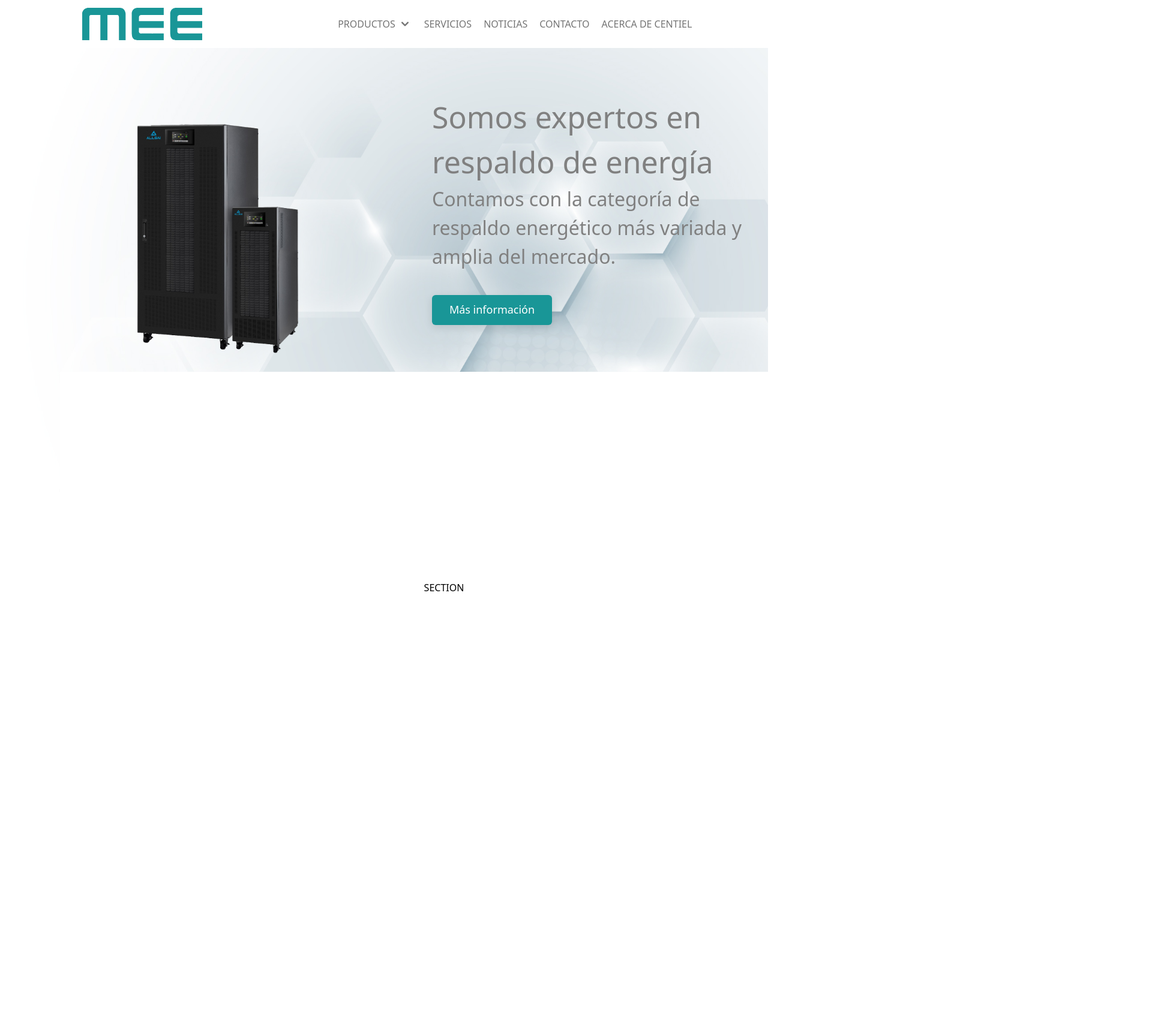
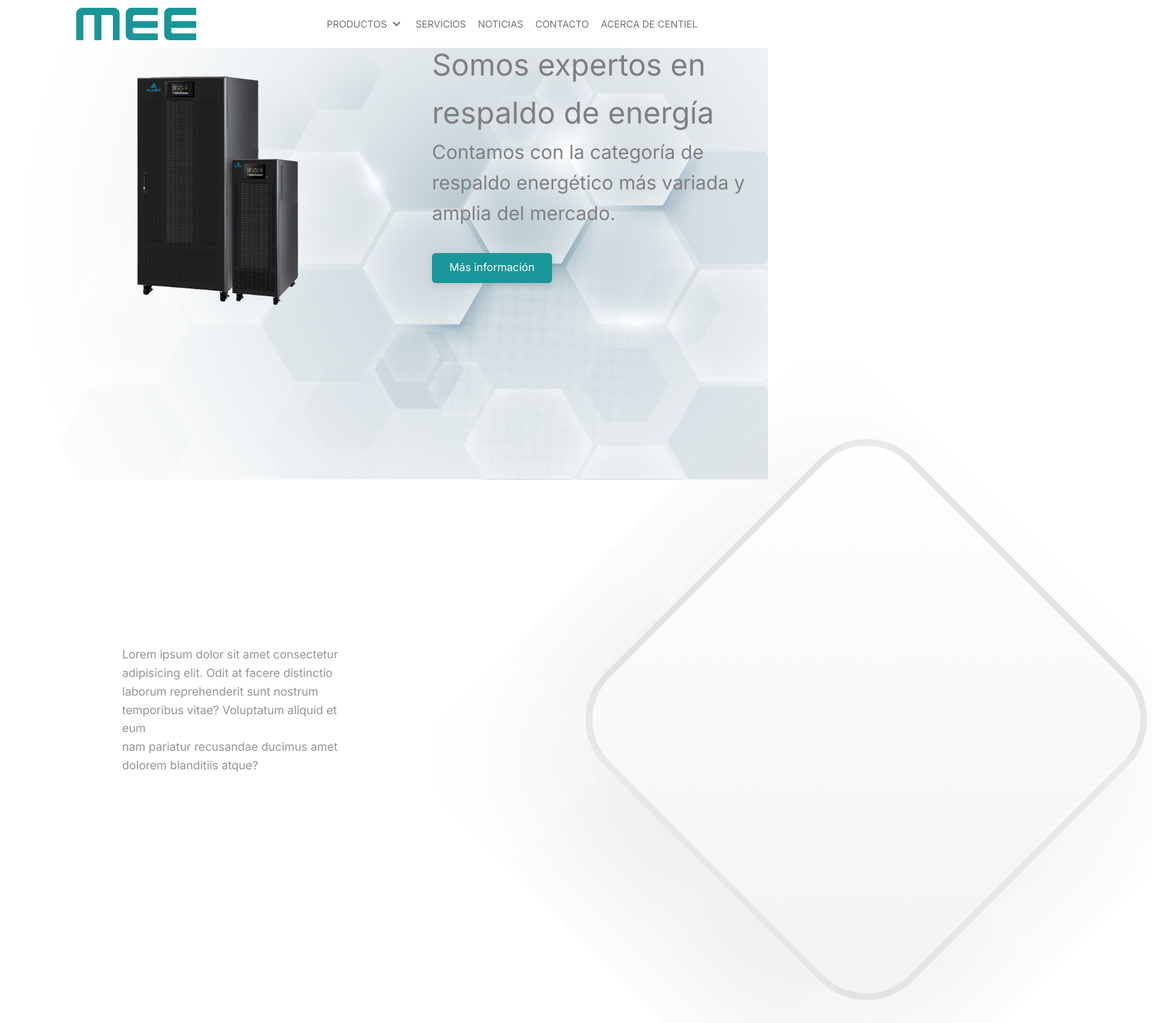
Before and after one commit to Gitbertod/meelatam, a React (Vite) app: page / in a window 1280 px wide. Shown: the top 1706 px of the page at 60% size, 1920 px wide, since content can reach past the window. Before the commit the page ends 1340 px from the top, so only its background shows below. Built offline with nearby package versions, Linux system fonts and the light colour scheme.

Commit message:
working on animation of section component

```diff
--- a/components/container/Container.jsx
+++ b/components/container/Container.jsx
@@ -2,7 +2,6 @@
 import React, { useRef } from "react";
 import styles from "./Container.module.css";
 import Hero from "../hero/Hero";
-import SectionComponent from "../sectionComponent/SectionComponent";
 import gsap from "gsap";
 import { useGSAP } from "@gsap/react";
 
@@ -32,7 +31,7 @@ const Container = () => {
   return (
     <div ref={bgContainerRef} className={styles.container}>
       <Hero ref={heroRef} />
-      <SectionComponent />
+
     </div>
   );
 };
--- a/components/container/Container.module.css
+++ b/components/container/Container.module.css
@@ -1,7 +1,9 @@
 .container {
   background-image: url('/bg.jpg');
-  background-size: cover;
+  background-size:cover;
   background-position: center;
-  height: 100vh;
-  width: 100%;
+  background-repeat:repeat-y;
+  height: 100vh; /* puedes usar 100dvh si solo quieres altura del viewport visual */
+  width: 100vw;
+   /* evita barras si hay animaciones de scale */
 }
--- a/components/drawer/DrawerNavbar.jsx
+++ /dev/null
@@ -1,42 +0,0 @@
-import React from "react";
-import { useState } from 'react';
-import { Button, Drawer, Radio, Space } from "antd";
-
-const DrawerNavbar = () => {
-  const [open, setOpen] = useState(false);
-  const [placement, setPlacement] = useState("top");
-  const showDrawer = () => {
-    setOpen(true);
-  };
-  const onClose = () => {
-    setOpen(false);
-  };
-  const onChange = (e) => {
-    setPlacement(e.target.value);
-  };
-  return (
-    <>
-      <Space>
-          <Button type="primary" onClick={showDrawer}>
-            Productos
-          </Button>
-        <Radio.Group value={placement} onChange={onChange}>
-        </Radio.Group>
-      </Space>
-      <Drawer
-        title="Basic Drawer"
-        placement={placement}
-        closable={false}
-        onClose={onClose}
-        open={open}
-        key={placement}
-      >
-        <p>RESPALDO DE ENERGÍA</p>
-        <p>CALIDAD DE ENERGÍA</p>
-        <p>CLIMA DE PRECISION</p>
-      </Drawer>
-    </>
-  );
-};
-
-export default DrawerNavbar;
--- a/components/navbar/NavBar.module.css
+++ b/components/navbar/NavBar.module.css
@@ -1,15 +1,16 @@
 .navbar {
+  position: fixed;
+  top: 0;
+  left: 0;
+  width: 100vw;
+  height: 80px;
   display: flex;
-  overflow: hidden;
-  background-color: white;
-  transition: background-color 300ms;
   justify-content: space-evenly;
   align-items: center;
-  height: 80px;
-  width: 100vw;
-  z-index: 10;
-  line-height: 50px;
+  background-color: white;
   color: gray;
+  z-index: 1000;
+  transition: background-color 300ms;
 }
 .logoMee {
   height: 60px;
--- a/components/sectionComponent/SectionComponent.jsx
+++ b/components/sectionComponent/SectionComponent.jsx
@@ -1,21 +1,59 @@
-import React, { useRef, useEffect } from "react";
+import React, { useRef, useLayoutEffect } from "react";
 import styles from "./SectionComponent.module.css";
+import { useGSAP } from "@gsap/react";
 import gsap from "gsap";
+import SplitText from "gsap/SplitText";
+
+gsap.registerPlugin(SplitText);
 
 const SectionComponent = () => {
   const boxRef = useRef();
+  const textRef = useRef();
 
-  useEffect(() => {
-    gsap.to(boxRef.current, {
-      x: 100,
-      duration: 1,
-      opacity:1
+  useGSAP(() => {
+    // Box animation
+    gsap.fromTo(
+      boxRef.current,
+      {
+        x: -1000,
+        duration: 0,
+        opacity: 0,
+        rotate: 0,
+        scale: 10,
+      },
+      {
+        x: 400,
+        duration: 3,
+        opacity: 1,
+        rotate: 405,
+        scale: 11,
+        ease: "power3.out",
+      }
+    );
+
+    // Text animation with SplitText
+    const split = new SplitText(textRef.current, {
+      type: "lines,words",
     });
+
+    gsap.from(split.words, {
+        opacity: 0,
+        y: 30,
+        duration: 1,
+        stagger: 0.05,
+        ease: "sine.out",
+      });
   }, []);
 
   return (
-    <div ref={boxRef} className={styles.container}>
-      SECTION
+    <div className={styles.container}>
+      <div ref={textRef} className={styles.text}>
+        Lorem ipsum dolor sit amet consectetur adipisicing elit. Odit at facere
+        distinctio laborum reprehenderit sunt nostrum temporibus vitae?
+        Voluptatum aliquid et eum nam pariatur recusandae ducimus amet dolorem
+        blanditiis atque?
+      </div>
+      <div ref={boxRef} className={styles.box}></div>
     </div>
   );
 };
--- a/components/sectionComponent/SectionComponent.module.css
+++ b/components/sectionComponent/SectionComponent.module.css
@@ -1,23 +1,49 @@
-.container{
-    background-color: white;
-    display: flex;
-    justify-content: center;
-    height: 90%;
-    align-items: center;
-    color: black;
-    opacity: 0;
+@import url('https://fonts.googleapis.com/css2?family=Inter:wght@300;400;500;600;700&display=swap');
+:root {
+  --font-primary: 'Inter', sans-serif;
+  --color-bg: #f4f4f4;
+  --color-text: #1a1a1a;
 }
 
-.box{
-    background-color: brown;
-    width: 200px;
-    height: 200px;
-    /* background-image: url('../../public/gradientBg.png'); */
+body {
+  font-family: var(--font-primary);
+  background-color: var(--color-bg);
+  color: var(--color-text);
+  margin: 0;
+  padding: 0;
+  line-height: 1.6;
+  font-weight: 400;
+  -webkit-font-smoothing: antialiased;
 }
-.box2{
+.container {
+  background-color: white;
+  display: flex;
+  justify-content: center;
+  height: 100vh;
+  align-items: center;
+  color: black;
+}
 
-    background-color: blue;
-    width: 50%;
-    height: 90%;
+.box {
+  background: linear-gradient(to bottom right, #ffffff, #f3f3f3);
+  border-radius: 10px;
+  box-shadow: 0 8px 24px rgba(0, 0, 0, 0.1); /* sombra suave */
+  padding: 2rem;
+  max-width: 1200px;
+  margin: 2rem auto;
+  backdrop-filter: blur(6px); /* efecto moderno, si hay transparencia */
+  border: 1px solid rgba(200, 200, 200, 0.4); /* borde sutil */
+}
+.text {
+  font-family: "Inter", sans-serif;
+  width: 400px;
+  margin: 20px;
+  color: rgb(149, 149, 149);
+  font-size: 1.2rem;
+  line-height: 1.6;
+  max-width: 700px;
+  margin: 0 auto 2rem;
+  font-weight: 400;
 
+  overflow: hidden;
 }
--- a/src/App.jsx
+++ b/src/App.jsx
@@ -2,6 +2,7 @@ import { useState } from "react";
 import "./App.css";
 import NavBar from "../components/navbar/NavBar";
 import Container from "../components/container/Container";
+import SectionComponent from "../components/sectionComponent/SectionComponent";
 
 
 
@@ -14,6 +15,7 @@ function App() {
 
        <NavBar></NavBar>
        <Container></Container>
+       <SectionComponent />
 
 
 
```
